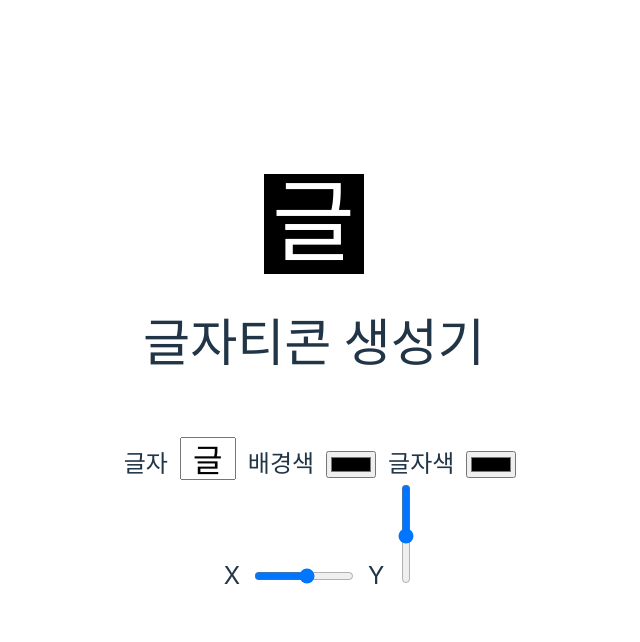
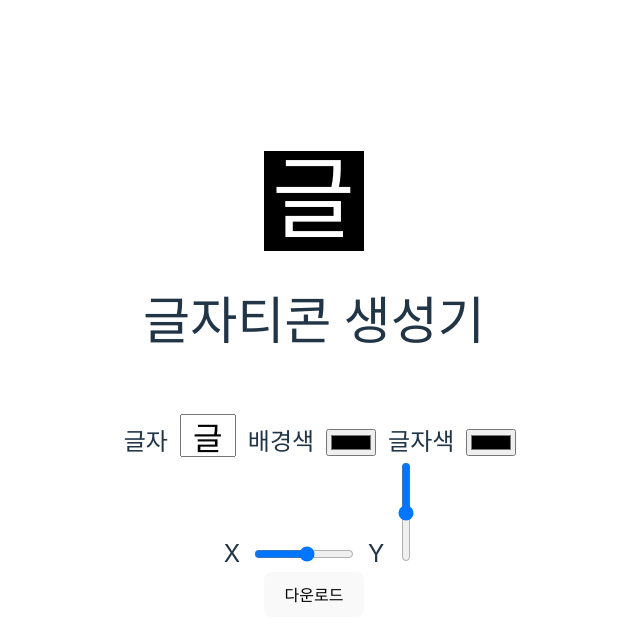
Before and after one commit to sjy5386/charicon, a React (Vite) app: page / in a window 1280 px wide. Shown: the top 642 px of the page, without its empty margins (326-966 px from the left). Built offline with nearby package versions, Linux system fonts and the light colour scheme; a web font is replaced by a local one.

Commit message:
다운로드 버튼 추가
Signed-off-by: Seokjin Yoon <13289043+sjy5386@users.noreply.github.com>

```diff
--- a/src/App.tsx
+++ b/src/App.tsx
@@ -1,5 +1,6 @@
 import {useEffect, useRef, useState} from 'react'
 import './App.css'
+import {downloadCanvas} from './charicon.ts'
 
 function App() {
     const canvasRef = useRef(null)
@@ -52,6 +53,7 @@ function App() {
                     <input type="range" value={y} onChange={(e) => setY(Number(e.target.value))}
                            max={size * 2} min={-size / 2} id="y-range-input"/>
                 </div>
+                <button onClick={() => downloadCanvas(canvasRef.current, character + '.png')}>다운로드</button>
             </div>
         </>
     )
--- /dev/null
+++ b/src/charicon.ts
@@ -0,0 +1,11 @@
+export function downloadCanvas(canvas: HTMLCanvasElement | null, filename: string) {
+    if (canvas) {
+        const dataURL = canvas.toDataURL('image/png');
+        const downloadLink = document.createElement('a');
+        downloadLink.href = dataURL;
+        downloadLink.download = filename;
+        downloadLink.click();
+    } else {
+        console.error("Canvas element not found.");
+    }
+}
```
